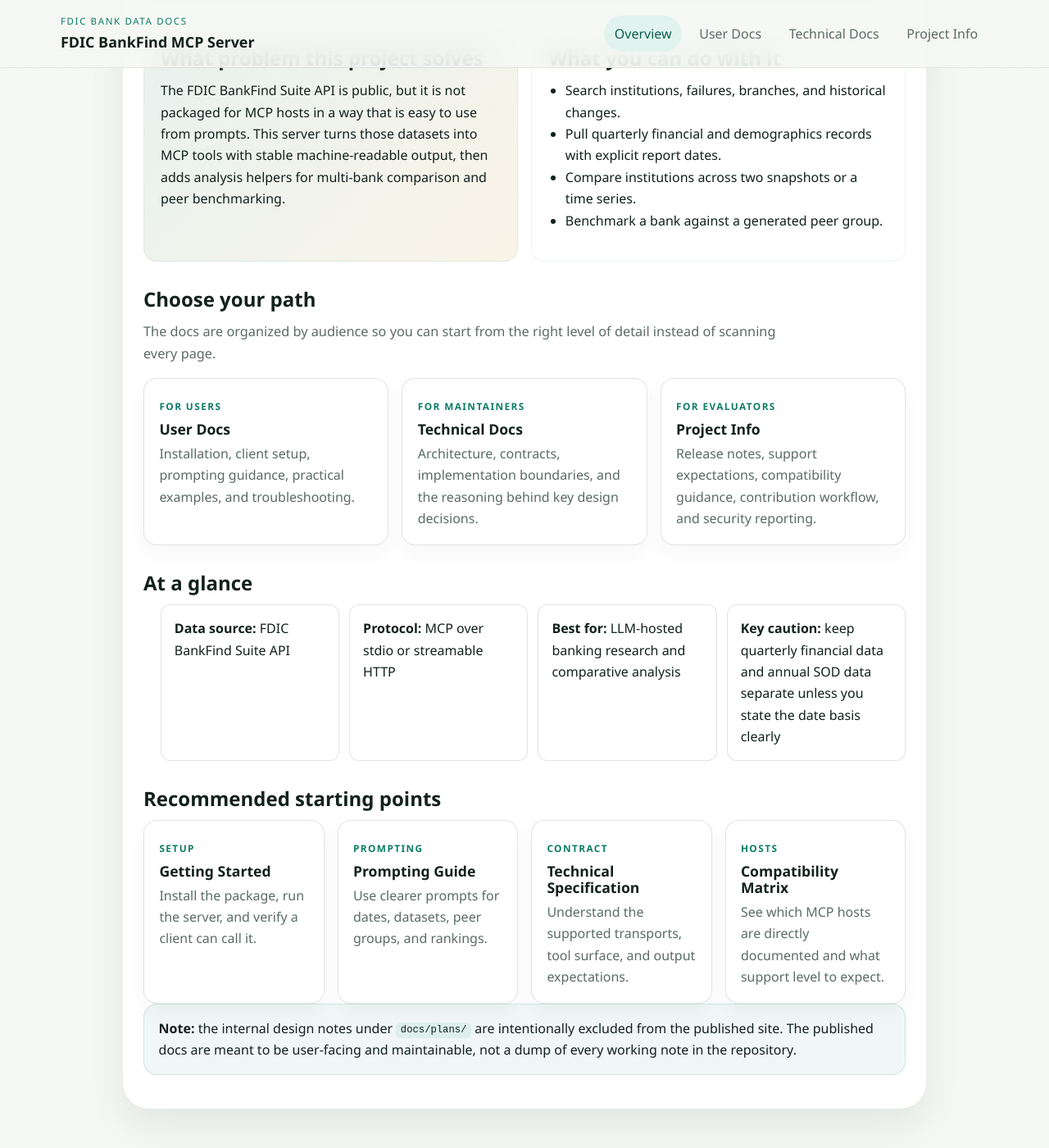
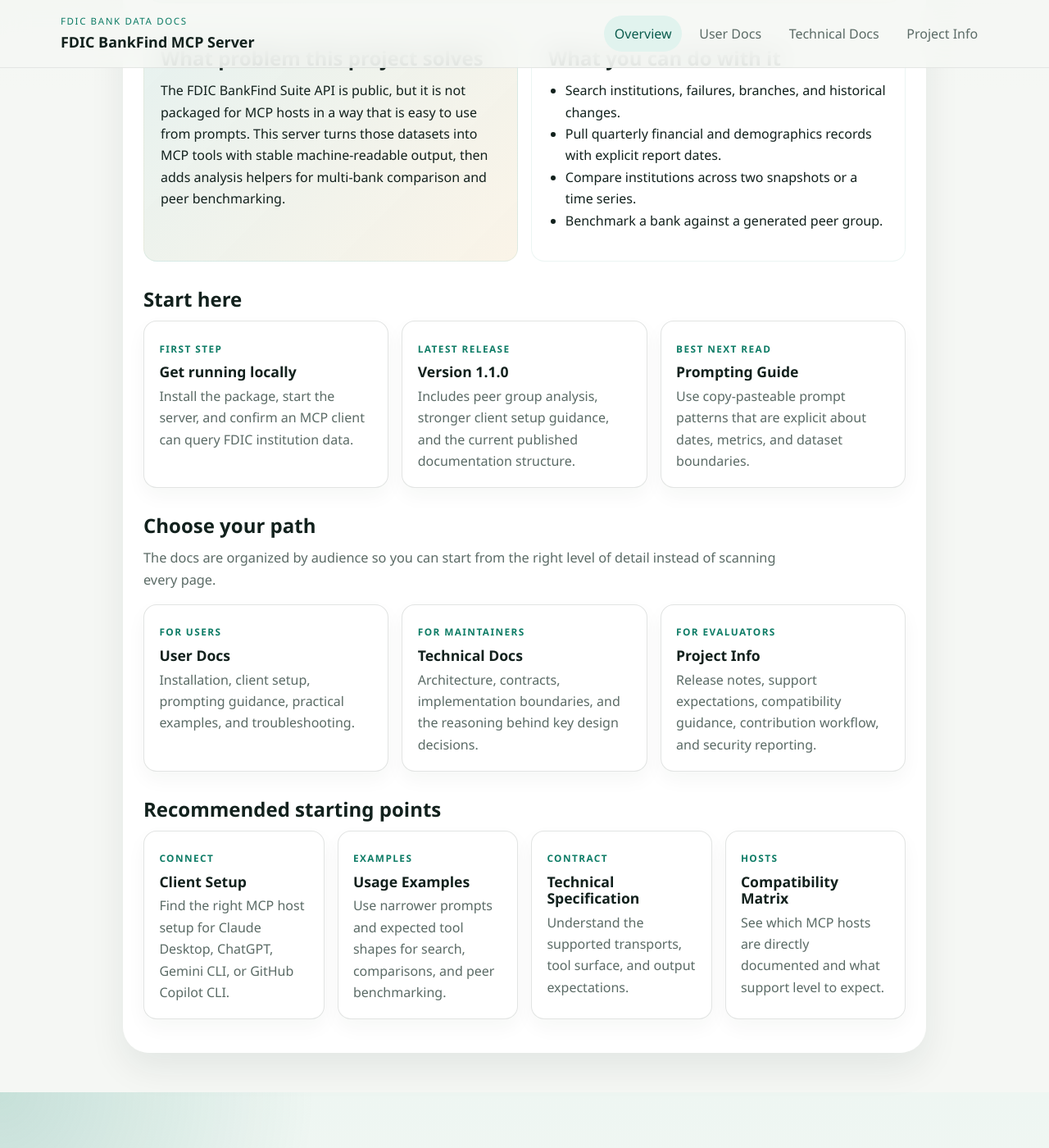
Before and after one commit to jflamb/fdic-mcp-server, a Jekyll site: the page built from docs/index.md, in a window 1280 px wide and 1400 px high, scrolled down 338 px. Shown: the whole window at 82% size. Built offline with Jekyll 4.4.1, drawn with Linux system fonts in a browser that asks for light colours.

Commit message:
Refine docs overview and prompting guide

```diff
--- a/docs/index.md
+++ b/docs/index.md
@@ -25,6 +25,26 @@ body_class: overview-page
   </section>
 </div>
 
+## Start here
+
+<div class="card-grid">
+  <a class="card" href="{{ '/getting-started/' | relative_url }}">
+    <span class="card__eyebrow">First Step</span>
+    <h3>Get running locally</h3>
+    <p>Install the package, start the server, and confirm an MCP client can query FDIC institution data.</p>
+  </a>
+  <a class="card" href="{{ '/release-notes/v1.1.0/' | relative_url }}">
+    <span class="card__eyebrow">Latest Release</span>
+    <h3>Version 1.1.0</h3>
+    <p>Includes peer group analysis, stronger client setup guidance, and the current published documentation structure.</p>
+  </a>
+  <a class="card" href="{{ '/prompting-guide/' | relative_url }}">
+    <span class="card__eyebrow">Best Next Read</span>
+    <h3>Prompting Guide</h3>
+    <p>Use copy-pasteable prompt patterns that are explicit about dates, metrics, and dataset boundaries.</p>
+  </a>
+</div>
+
 ## Choose your path
 
 <p class="section-intro">
@@ -49,27 +69,18 @@ body_class: overview-page
   </a>
 </div>
 
-## At a glance
-
-<ul class="meta-list">
-  <li><strong>Data source:</strong> FDIC BankFind Suite API</li>
-  <li><strong>Protocol:</strong> MCP over stdio or streamable HTTP</li>
-  <li><strong>Best for:</strong> LLM-hosted banking research and comparative analysis</li>
-  <li><strong>Key caution:</strong> keep quarterly financial data and annual SOD data separate unless you state the date basis clearly</li>
-</ul>
-
 ## Recommended starting points
 
 <div class="card-grid">
-  <a class="card" href="{{ '/getting-started/' | relative_url }}">
-    <span class="card__eyebrow">Setup</span>
-    <h3>Getting Started</h3>
-    <p>Install the package, run the server, and verify a client can call it.</p>
+  <a class="card" href="{{ '/clients/' | relative_url }}">
+    <span class="card__eyebrow">Connect</span>
+    <h3>Client Setup</h3>
+    <p>Find the right MCP host setup for Claude Desktop, ChatGPT, Gemini CLI, or GitHub Copilot CLI.</p>
   </a>
-  <a class="card" href="{{ '/prompting-guide/' | relative_url }}">
-    <span class="card__eyebrow">Prompting</span>
-    <h3>Prompting Guide</h3>
-    <p>Use clearer prompts for dates, datasets, peer groups, and rankings.</p>
+  <a class="card" href="{{ '/usage-examples/' | relative_url }}">
+    <span class="card__eyebrow">Examples</span>
+    <h3>Usage Examples</h3>
+    <p>Use narrower prompts and expected tool shapes for search, comparisons, and peer benchmarking.</p>
   </a>
   <a class="card" href="{{ '/technical/specification/' | relative_url }}">
     <span class="card__eyebrow">Contract</span>
@@ -82,7 +93,3 @@ body_class: overview-page
     <p>See which MCP hosts are directly documented and what support level to expect.</p>
   </a>
 </div>
-
-<div class="callout">
-  <strong>Note:</strong> the internal design notes under <code>docs/plans/</code> are intentionally excluded from the published site. The published docs are meant to be user-facing and maintainable, not a dump of every working note in the repository.
-</div>
```
Also changed, not shown: docs/prompting-guide.md (+28 -0 lines), tasks/lessons.md (added, +4 -0 lines), tasks/todo.md (+2 -0 lines).
